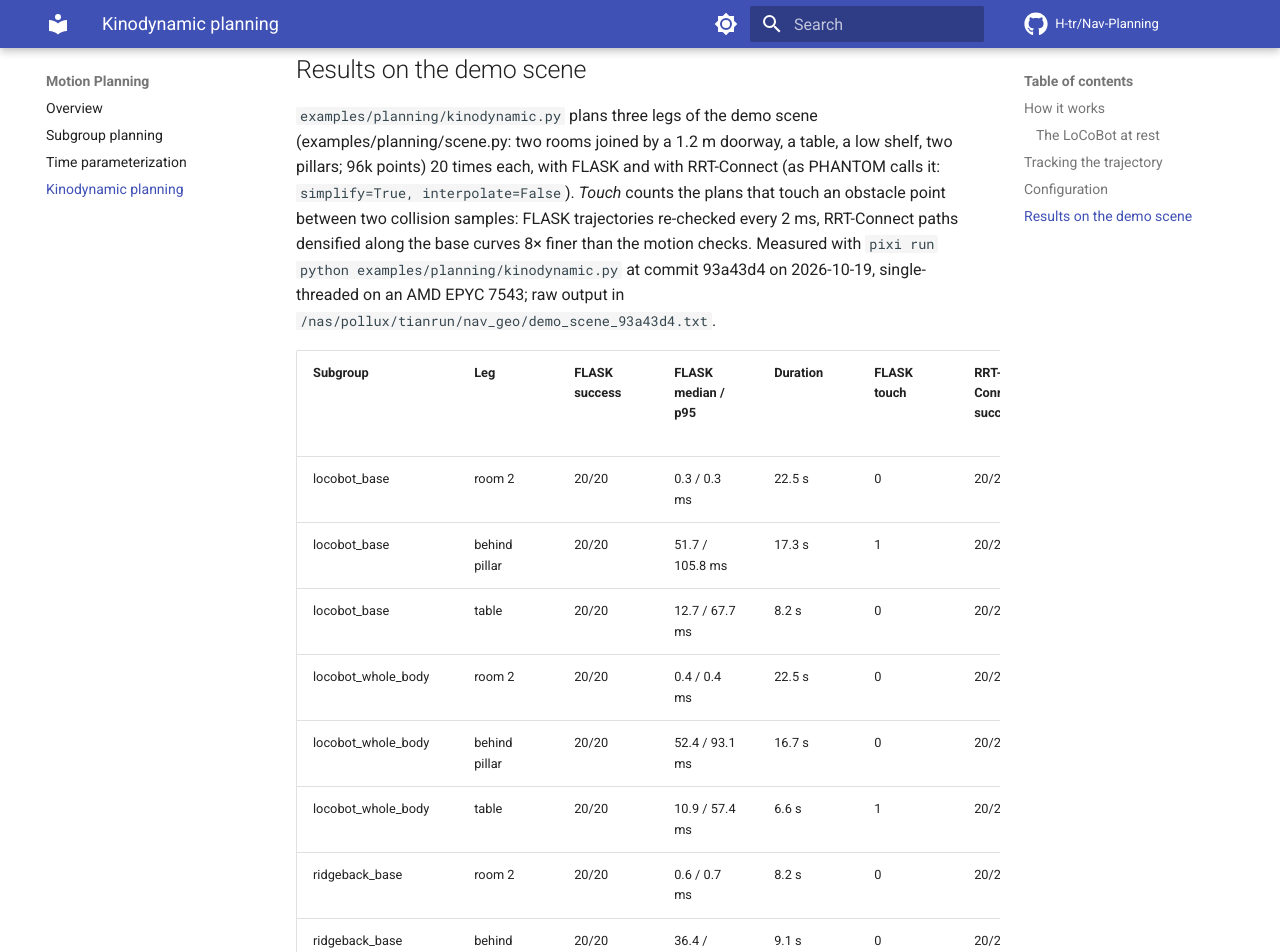
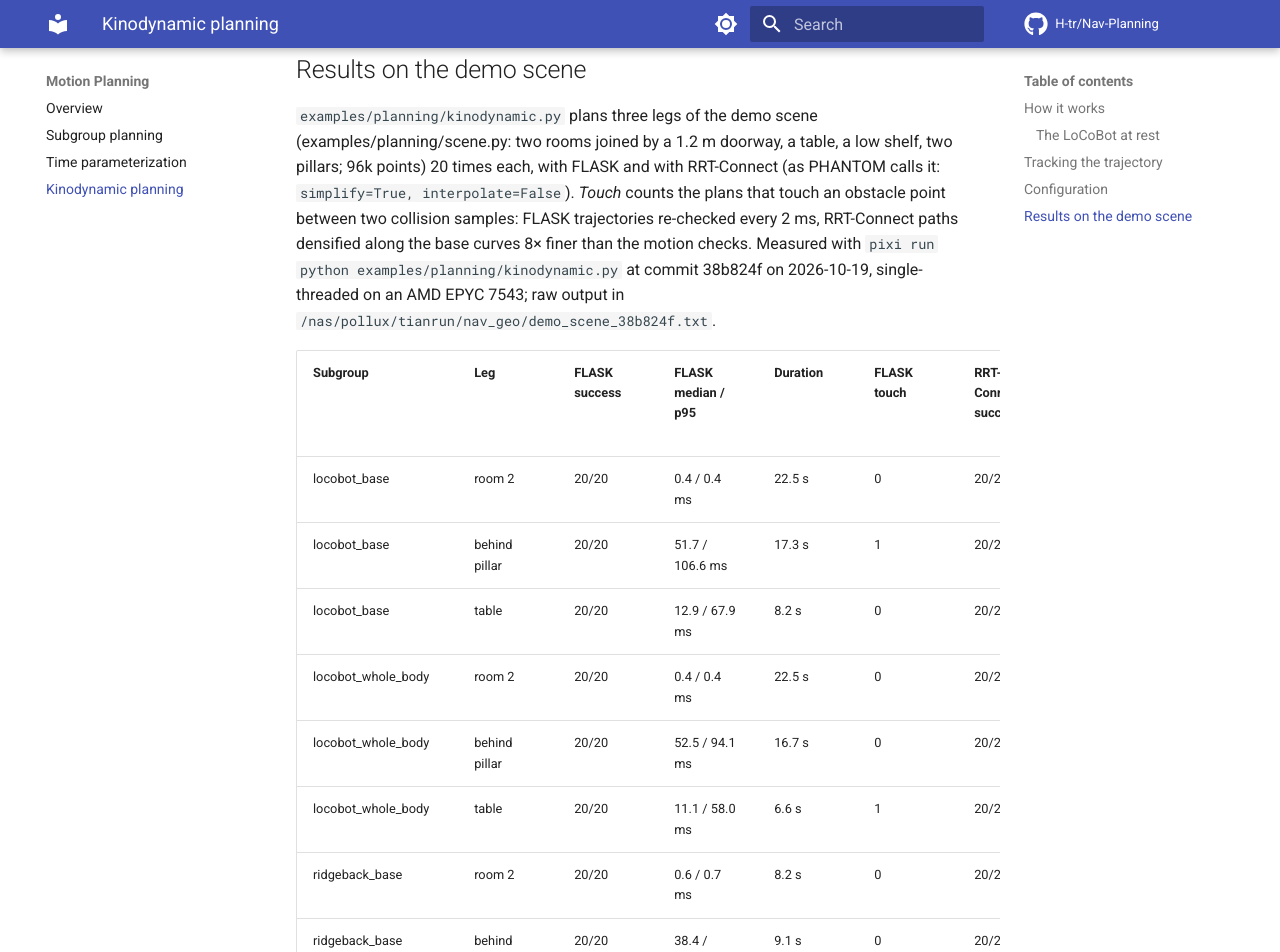
Before and after one commit to H-tr/Nav-Planning, an MkDocs documentation site: the page built from docs/planning/kinodynamic.md, in a window 1280 px wide and 1400 px high, scrolled down 3040 px. Shown: the top 952 px of the window. Built offline with MkDocs 1.6.1 and Material for MkDocs 9.7.7, drawn with Linux system fonts in a browser that asks for light colours; comment, search, counter and statistics services are not loaded; some of the changed text lies outside the part shown.

Commit message:
Docs: re-measure the demo scene with the robustness fixes
examples/planning/kinodynamic.py rerun at 38b824f (2026-10-19, AMD EPYC
7543): every plan still succeeds, and the plans touching an obstacle
point between collision samples are as before the fixes (RRT-Connect
3 of 240, FLASK 2 of 240).

Co-Authored-By: Claude Opus 5.5 (1M context) <noreply@anthropic.com>

```diff
--- a/docs/planning/kinodynamic.md
+++ b/docs/planning/kinodynamic.md
@@ -144,23 +144,23 @@ point between two collision samples: FLASK trajectories re-checked
 every 2 ms, RRT-Connect paths densified along the base curves 8× finer
 than the motion checks.
 Measured with `pixi run python examples/planning/kinodynamic.py` at
-commit 93a43d4 on 2026-10-19, single-threaded on an AMD EPYC 7543; raw
-output in `/nas/pollux/tianrun/nav_geo/demo_scene_93a43d4.txt`.
+commit 38b824f on 2026-10-19, single-threaded on an AMD EPYC 7543; raw
+output in `/nas/pollux/tianrun/nav_geo/demo_scene_38b824f.txt`.
 
 | Subgroup | Leg | FLASK success | FLASK median / p95 | Duration | FLASK touch | RRT-Connect success | RRT-Connect median / p95 | RRT-Connect touch |
 |---|---|---|---|---|---|---|---|---|
-| locobot_base | room 2 | 20/20 | 0.3 / 0.3 ms | 22.5 s | 0 | 20/20 | 2.2 / 7.2 ms | 0 |
-| locobot_base | behind pillar | 20/20 | 51.7 / 105.8 ms | 17.3 s | 1 | 20/20 | 3.1 / 9.5 ms | 0 |
-| locobot_base | table | 20/20 | 12.7 / 67.7 ms | 8.2 s | 0 | 20/20 | 1.0 / 1.7 ms | 0 |
-| locobot_whole_body | room 2 | 20/20 | 0.4 / 0.4 ms | 22.5 s | 0 | 20/20 | 2.3 / 4.8 ms | 0 |
-| locobot_whole_body | behind pillar | 20/20 | 52.4 / 93.1 ms | 16.7 s | 0 | 20/20 | 2.8 / 15.8 ms | 1 |
-| locobot_whole_body | table | 20/20 | 10.9 / 57.4 ms | 6.6 s | 1 | 20/20 | 0.9 / 1.6 ms | 0 |
-| ridgeback_base | room 2 | 20/20 | 0.6 / 0.7 ms | 8.2 s | 0 | 20/20 | 16.0 / 42.9 ms | 0 |
-| ridgeback_base | behind pillar | 20/20 | 36.4 / 146.3 ms | 9.1 s | 0 | 20/20 | 8.5 / 41.6 ms | 1 |
-| ridgeback_base | table | 20/20 | 0.2 / 0.2 ms | 3.2 s | 0 | 20/20 | 0.6 / 1.2 ms | 0 |
-| ridgeback_whole_body | room 2 | 20/20 | 0.7 / 0.7 ms | 8.6 s | 0 | 20/20 | 7.5 / 61.3 ms | 0 |
-| ridgeback_whole_body | behind pillar | 20/20 | 33.4 / 131.0 ms | 9.7 s | 0 | 20/20 | 24.0 / 66.4 ms | 1 |
-| ridgeback_whole_body | table | 20/20 | 0.2 / 0.2 ms | 3.4 s | 0 | 20/20 | 0.7 / 1.7 ms | 0 |
+| locobot_base | room 2 | 20/20 | 0.4 / 0.4 ms | 22.5 s | 0 | 20/20 | 2.1 / 3.5 ms | 0 |
+| locobot_base | behind pillar | 20/20 | 51.7 / 106.6 ms | 17.3 s | 1 | 20/20 | 2.5 / 10.3 ms | 0 |
+| locobot_base | table | 20/20 | 12.9 / 67.9 ms | 8.2 s | 0 | 20/20 | 0.8 / 1.3 ms | 0 |
+| locobot_whole_body | room 2 | 20/20 | 0.4 / 0.4 ms | 22.5 s | 0 | 20/20 | 2.4 / 9.2 ms | 0 |
+| locobot_whole_body | behind pillar | 20/20 | 52.5 / 94.1 ms | 16.7 s | 0 | 20/20 | 3.3 / 8.0 ms | 1 |
+| locobot_whole_body | table | 20/20 | 11.1 / 58.0 ms | 6.6 s | 1 | 20/20 | 0.9 / 1.2 ms | 0 |
+| ridgeback_base | room 2 | 20/20 | 0.6 / 0.7 ms | 8.2 s | 0 | 20/20 | 5.1 / 29.7 ms | 0 |
+| ridgeback_base | behind pillar | 20/20 | 38.4 / 152.7 ms | 9.1 s | 0 | 20/20 | 8.4 / 35.5 ms | 2 |
+| ridgeback_base | table | 20/20 | 0.2 / 0.2 ms | 3.2 s | 0 | 20/20 | 0.5 / 1.7 ms | 0 |
+| ridgeback_whole_body | room 2 | 20/20 | 0.7 / 0.7 ms | 8.6 s | 0 | 20/20 | 7.2 / 51.9 ms | 0 |
+| ridgeback_whole_body | behind pillar | 20/20 | 32.7 / 130.7 ms | 9.7 s | 0 | 20/20 | 12.9 / 48.1 ms | 0 |
+| ridgeback_whole_body | table | 20/20 | 0.2 / 0.2 ms | 3.4 s | 0 | 20/20 | 1.0 / 1.6 ms | 0 |
 
 Sampled every 2 ms, the largest velocity or acceleration of any of the
 240 FLASK trajectories was 1.000 × its limit (base speed and yaw rate),
```
Also changed, not shown: README.md (+14 -14 lines), docs/index.md (+2 -2 lines).
